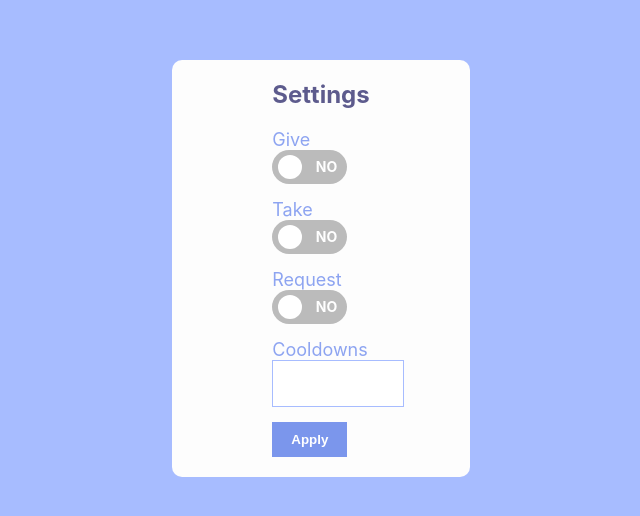
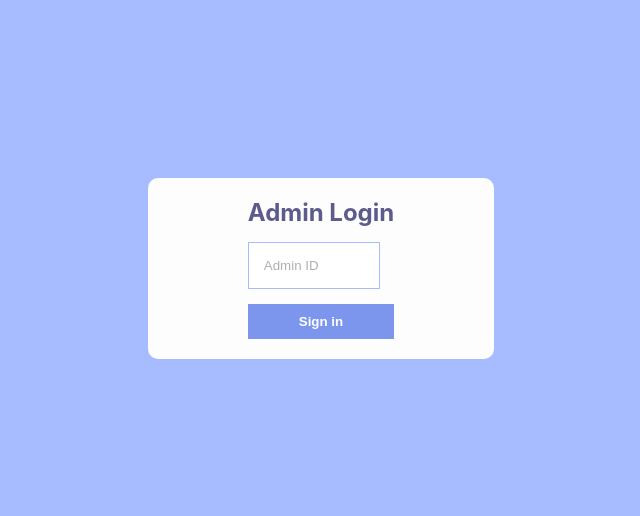
Before and after one commit to kpinuela/PenExperiment, a React (Create React App) app in the folder pen-experiment/: page / in a window 1280 px wide. Shown: the part 132-648 px from the top of the page, without its empty margins (319-959 px from the left). Built offline with nearby package versions, Linux system fonts and the light colour scheme.

Commit message:
implemented browser router.

```diff
--- a/pen-experiment/src/App.js
+++ b/pen-experiment/src/App.js
@@ -11,11 +11,14 @@ import Game from "./pages/game";
 
 function App() {
   return (
-    <div className="App">
-      <header className="App-header">
-        <Settings/>
-      </header>
-    </div>
+   <BrowserRouter>
+    <Routes>
+      <Route path="/" element={<Login />} />
+      <Route path="/settings" element={<Settings />} />
+      <Route path="/game" element={<Game />} />
+      <Route path="*" element={<Navigate to="/" />} />
+    </Routes>
+   </BrowserRouter>
   );
 }
 
```
